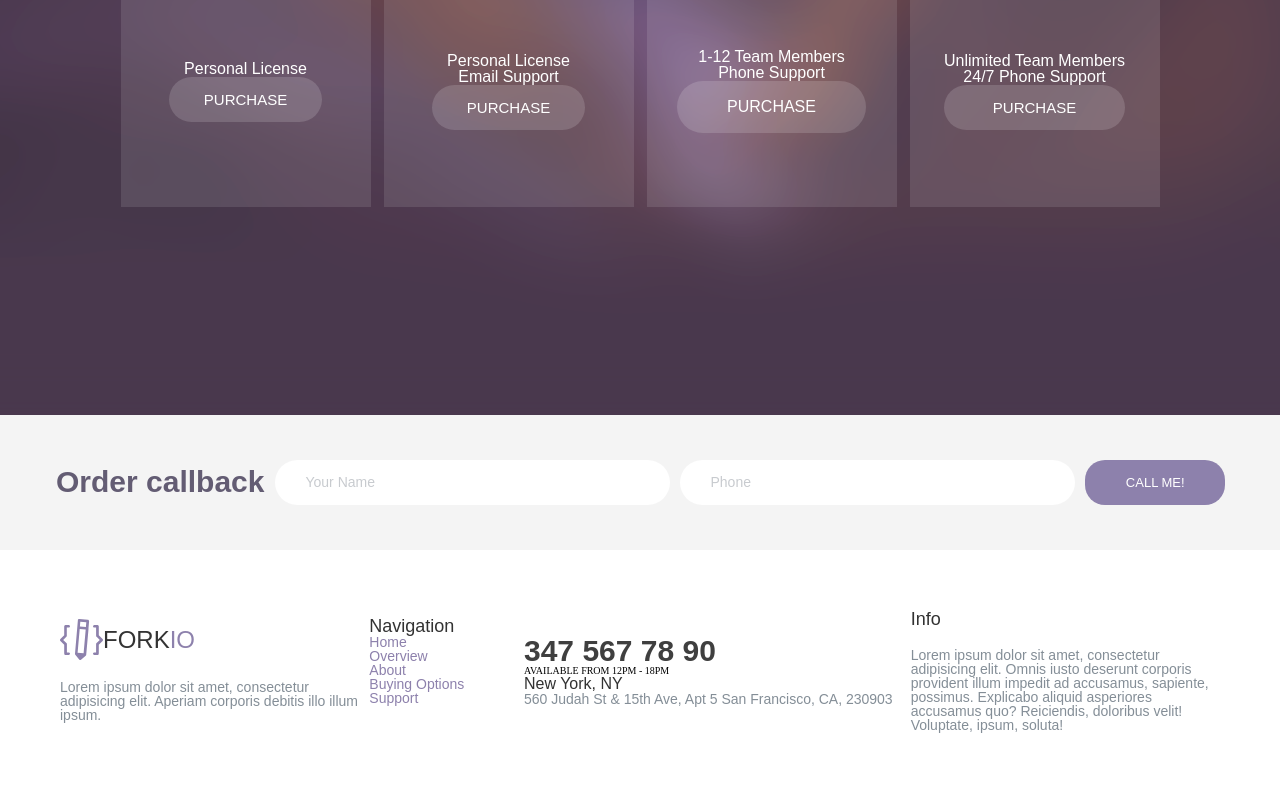
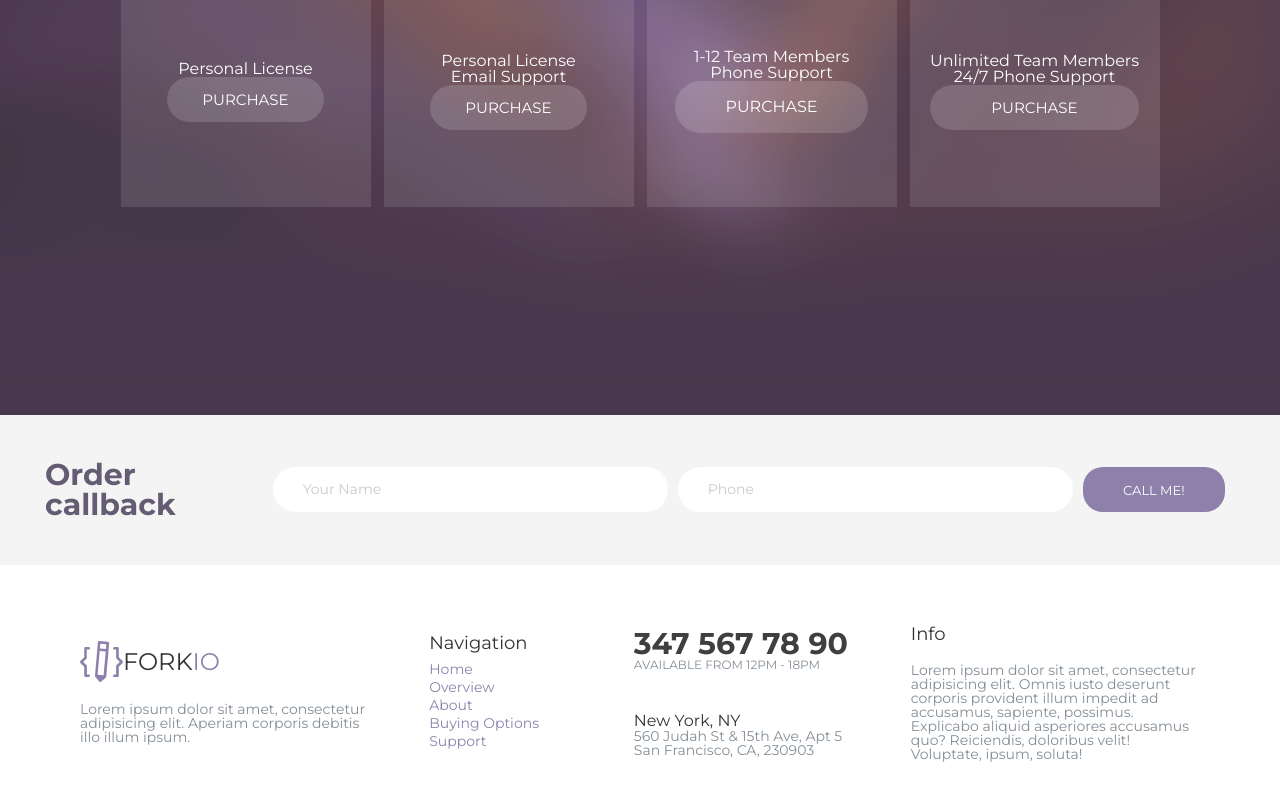
Before and after one commit to yamnyk/forkio-step-project, a website: page src/index.html in a window 1280 px wide. Shown: the part 1242-2042 px from the top of the page. Drawn offline with nearby package versions, Linux system fonts and the light colour scheme; files that its build step writes are made by us from their sources.

Commit message:
typography | delete fontfaces, footer | 1200px done

```diff
--- a/src/index.html
+++ b/src/index.html
@@ -5,6 +5,8 @@
     <meta name="viewport" content="width=device-width, initial-scale=1.0">
     <title>Forkio</title>
     <link rel="stylesheet" href="https://cdnjs.cloudflare.com/ajax/libs/meyer-reset/2.0/reset.css" />
+    <link href="https://fonts.googleapis.com/css?family=Montserrat:200,200i,300,300i,400,400i,500,500i,600,600i,700,700i,800,800i" rel="stylesheet">
+    <link href="https://fonts.googleapis.com/css?family=Lato:100,300,300i,400,400i,700,700i,900,900i" rel="stylesheet">
     <link rel="stylesheet" href="css/style.min.css">
 </head>
 <body>
--- a/src/scss/base/_mixins.scss
+++ b/src/scss/base/_mixins.scss
@@ -1,18 +1,11 @@
-@mixin fontFace($family,$URL) {
-  @font-face {
-    font-family: $family;
-    src: url($URL);
-  }
-}
-
 @mixin fontPropsWithWeight($family, $size, $color, $weight){
-  font-family: $family, $ss;
+  font-family: $family;
   font-size: $size;
   color: $color;
   font-weight: $weight;
 }
 @mixin fontProps($family, $size, $color){
-  font-family: $family, $ss;
+  font-family: $family;
   font-size: $size;
   color: $color;
 }
--- a/src/scss/base/_typography.scss
+++ b/src/scss/base/_typography.scss
@@ -1,6 +1,3 @@
-@include fontFace($montserrat, 'https://fonts.googleapis.com/css?family=Montserrat:200,200i,300,300i,400,400i,500,500i,600,600i,700,700i,800,800i,900,900i');
-@include fontFace($lato, 'https://fonts.googleapis.com/css?family=Lato:400,400i,700,700i,900,900i');
-
 .section-title-three {
   &__heading {
     @include fontPropsWithWeight($montserrat, 4.5rem, white, 700);
@@ -31,7 +28,7 @@
     @include fontPropsWithWeight($montserrat, 6rem, white, 700);
   }
   &-small-info {
-    @include fontProps($montserrat, 1.4rem, white);
+    @include fontPropsWithWeight($montserrat, 1.4rem, white, 200);
     text-transform: uppercase;
   }
   &__description-item {
@@ -78,7 +75,7 @@
 
   &__text {
     display: inline-block;
-    font-family: $montserrat, $ss;
+    font-family: $montserrat, sans-serif;
     color: $logoViolet;
     text-transform: uppercase;
 
@@ -126,6 +123,9 @@
       text-decoration: none;
       @include fontPropsWithWeight($montserrat, 3rem, $phoneBig, 700)
     }
+    &__call-time {
+      @include fontPropsWithWeight($montserrat, 1.2rem, $darkGreyText, 400)
+    }
   }
 
   .contact-address {
--- a/src/scss/base/_variables.scss
+++ b/src/scss/base/_variables.scss
@@ -1,6 +1,6 @@
-$montserrat: 'Montserrat';
-$lato: 'Lato';
-$ss: sans-serif;
+$montserrat: Montserrat, sans-serif;
+$lato: Lato, sans-serif;
+//$ss: sans-serif;
 $darkVioletTitle: #635c73;
 $inputPlaceholderText: #c8cbcf;
 $logoViolet: #8d81ac;
--- a/src/scss/sections/_footer.scss
+++ b/src/scss/sections/_footer.scss
@@ -1,8 +1,9 @@
 .footer {
-  margin: 6rem;
+  margin: 6rem 8rem;
   &__list {
     display: grid;
-    grid-template-columns: 2fr 1fr 2.5fr 2fr;
+    grid-template-columns: 2fr 1fr 1.5fr 2fr;
+    grid-column-gap: 6rem;
     align-items: center;
     justify-content: center;
   }
@@ -16,5 +17,17 @@
   .vertical-navigation {
     display: grid;
     grid-template-rows: 1fr 5fr;
+    grid-row-gap: 1rem;
+
+    &__list {
+      display: grid;
+      grid-template-rows: repeat(5,1fr);
+    }
+  }
+
+  .site-contacts {
+    display: grid;
+    grid-template-rows: repeat(2,1fr);
+    grid-row-gap: 4rem;
   }
 }
```
Also changed, not shown: src/css/style.css.
